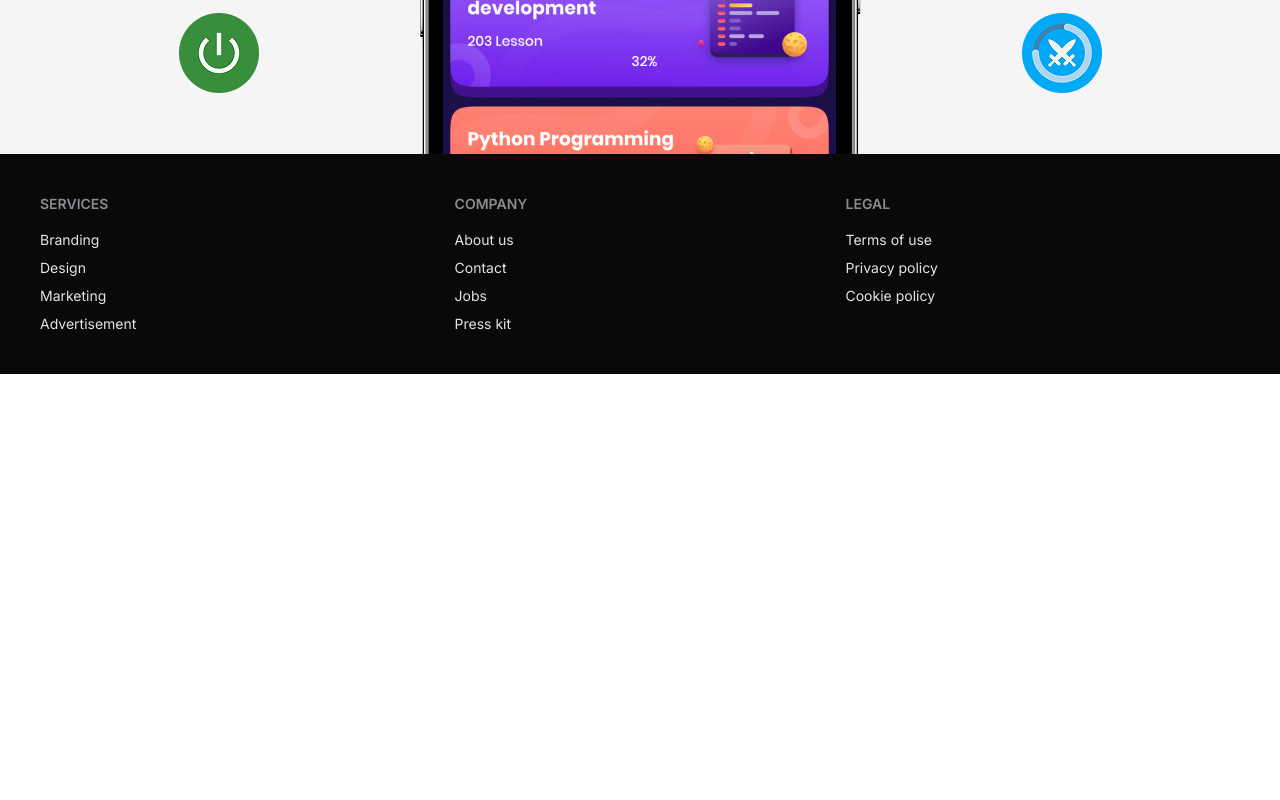
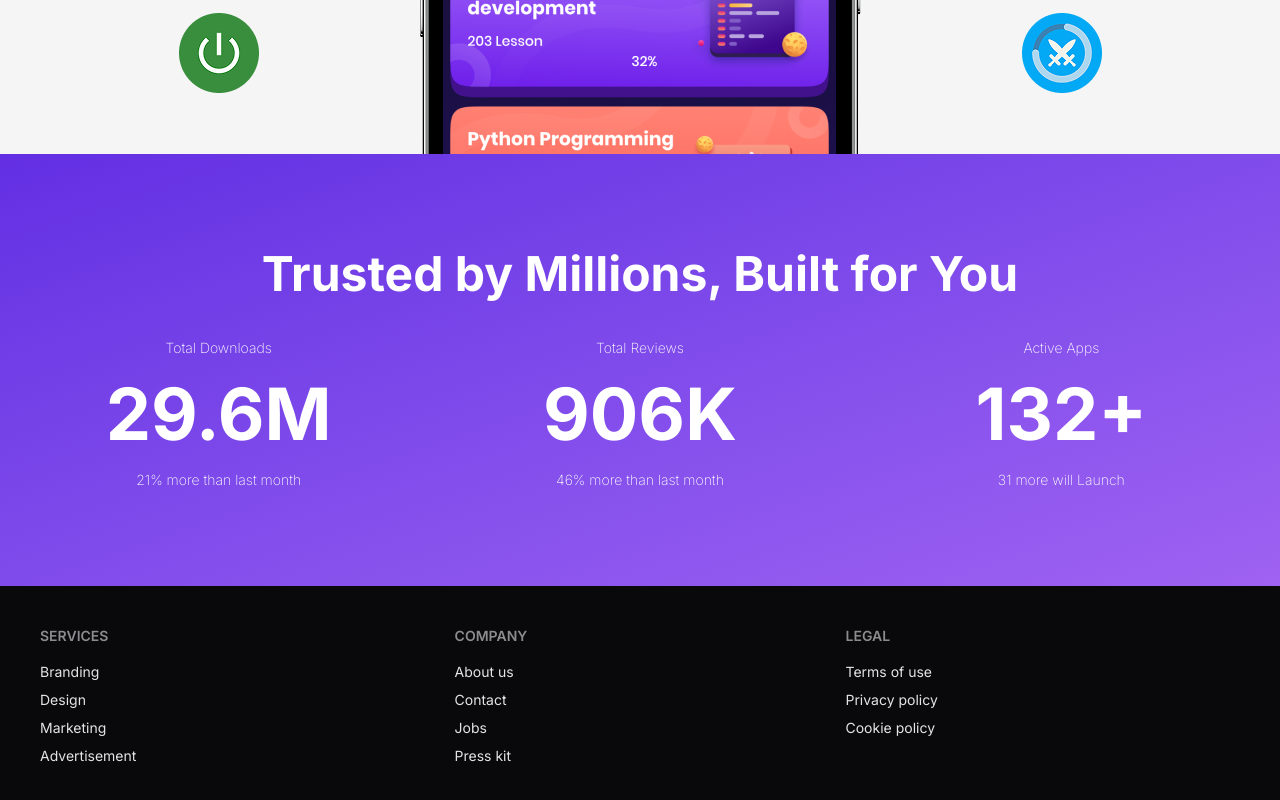
Before and after one commit to web-joyanta/hero.io, a React (Vite) app: page / in a window 1280 px wide. Shown: the part 834-1634 px from the top of the page. Before the commit the page ends 1208 px from the top, so only its background shows below. Built offline with nearby package versions, Linux system fonts and the light colour scheme.

Commit message:
heroStats section added

```diff
--- /dev/null
+++ b/src/components/HeroStats/HeroStats.jsx
@@ -0,0 +1,29 @@
+
+const HeroStats = () => {
+    return (
+        <div className="bg-linear-to-br from-[#632EE3] to-[#9F62F2] text-white text-center">
+            <div className="container mx-auto px-2 py-10 md:py-24">
+                <h3 className="text-2xl md:text-4xl lg:text-5xl font-bold pb-5 md:pb-10">Trusted by Millions, Built for You</h3>
+                <div className="grid grid-cols-1 md:grid-cols-3 gap-8 md:gap-0 text-sm font-extralight">
+                    <div>
+                        <p>Total Downloads</p>
+                        <h2 className="text-4xl md:text-5xl lg:text-7xl font-bold py-2 md:py-5">29.6M</h2>
+                        <p>21% more than last month</p>
+                    </div>
+                    <div>
+                        <p>Total Reviews</p>
+                        <h2 className="text-4xl md:text-5xl lg:text-7xl font-bold py-2 md:py-5">906K</h2>
+                        <p>46% more than last month</p>
+                    </div>
+                    <div>
+                        <p>Active Apps</p>
+                        <h2 className="text-4xl md:text-5xl lg:text-7xl font-bold py-2 md:py-5">132+</h2>
+                        <p>31 more will Launch</p>
+                    </div>
+                </div>
+            </div>
+        </div>
+    );
+};
+
+export default HeroStats;
--- a/src/pages/Home/Home.jsx
+++ b/src/pages/Home/Home.jsx
@@ -1,9 +1,11 @@
 import Banner from "../../components/Banner/Banner";
+import HeroStats from "../../components/HeroStats/HeroStats";
 
 const Home = () => {
     return (
         <div >
             <Banner />
+            <HeroStats />
         </div>
     );
 };
```
